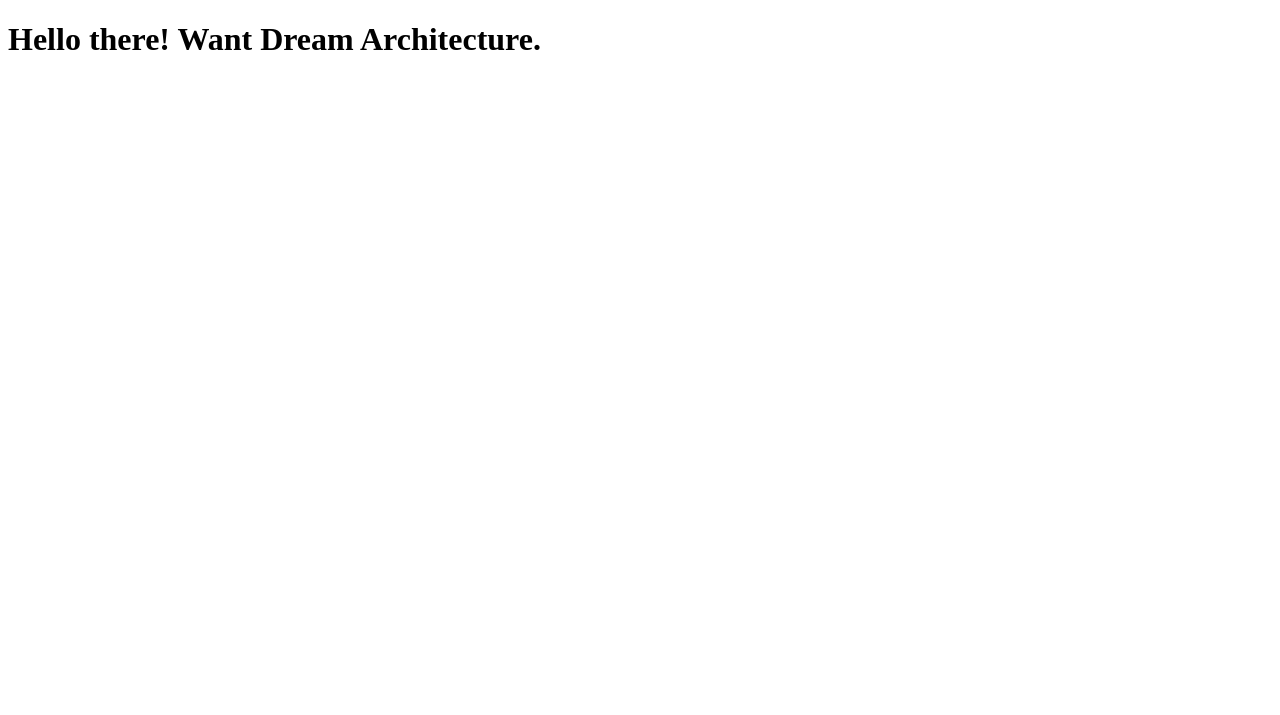
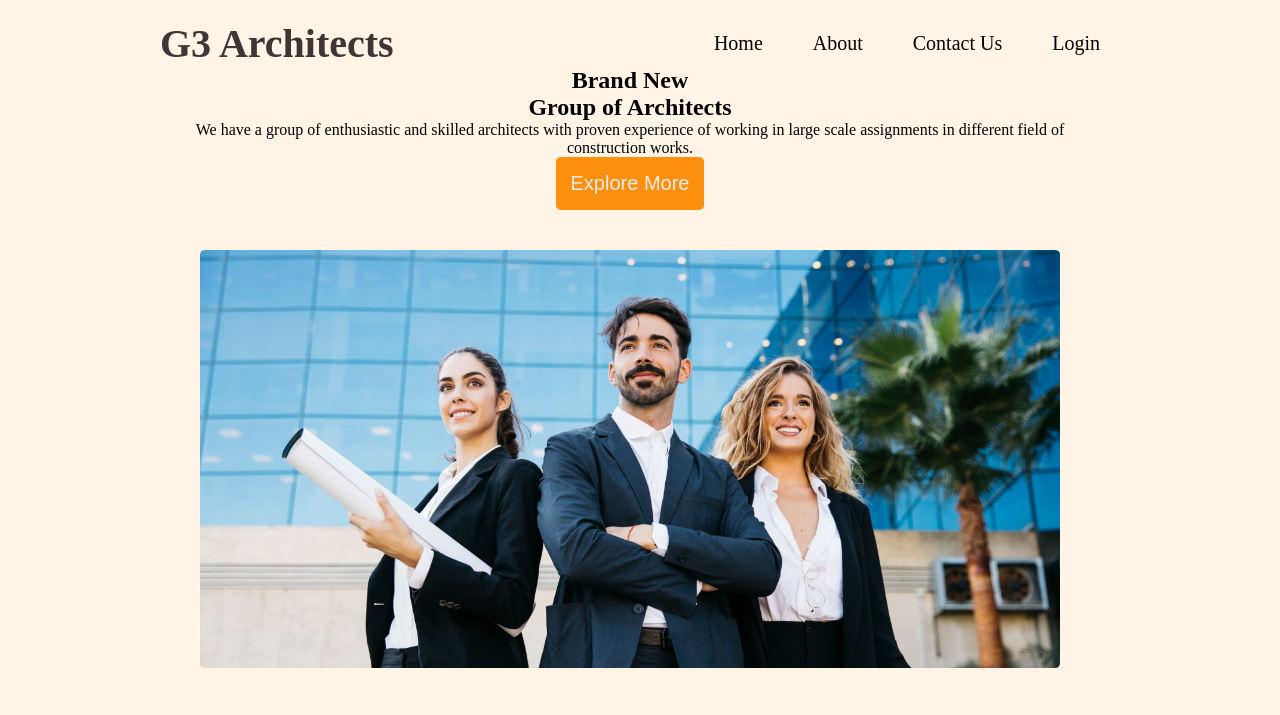
Before and after one commit to TufailAhmedir/g3-architects, a plain HTML site: page index.html in a window 1280 px wide. Drawn offline with Linux system fonts and the light colour scheme.

Commit message:
second commit

```diff
--- a/index.html
+++ b/index.html
@@ -5,8 +5,36 @@
     <meta http-equiv="X-UA-Compatible" content="IE=edge">
     <meta name="viewport" content="width=device-width, initial-scale=1.0">
     <title>g3-architects</title>
+    <link rel="stylesheet" href="style.css">
 </head>
 <body>
-    <h1>Hello there! Want Dream Architecture.</h1>
+    <header class="container">
+        <section class="nav-section">
+            <div class="logo">
+                <h3>G3 Architects</h3>
+            </div>
+            <div>
+                <ul>
+                    <li class="menu">Home</li>
+                    <li class="menu">About</li>
+                    <li class="menu">Contact Us</li>
+                    <li class="menu">Login</li>
+                </ul>
+            </div>
+        </section>
+        <section class="banner">
+            <div class="banner-text">
+                <h1>Brand New <br> Group of Architects</h1>
+                <p>We have a group of enthusiastic and skilled architects with proven experience of working in large scale assignments in different field of construction works. </p>
+                <button class="btn-primary">
+                    Explore More
+                </button>
+            </div>
+            <div class="banner-image">
+                <img src="./images/banner.png" alt="">
+            </div>
+        </section>
+    </header>
+
 </body>
 </html>
--- /dev/null
+++ b/style.css
@@ -0,0 +1,61 @@
+*{
+    box-sizing: border-box;
+    margin: 0;
+    padding: 0;
+}
+/* Common styles */
+
+/* header section styles */
+.container{
+    background-color: #FF900E1A;
+    width: 100vw;
+    height: 100vh;
+    padding: 20px 180px 20px 160px;
+}
+/* nav-section styles started */
+.nav-section{
+    display: flex;
+    justify-content:space-between;
+    align-items: center;
+
+}
+.logo>h3{
+    font-size: 40px;
+    font-weight: 800;
+    color: #3f3535;
+
+}
+
+.menu{
+    display: flex;
+    float: left;
+    text-justify: auto;
+    margin-left: 50px;
+    font-size: 20px;
+    text-align:justify;
+}
+/* nav-section styles ended */
+
+/* banner-section styles started */
+.banner{
+    text-align: center;
+}
+.btn-primary{
+    background-color: #FF900E;
+    color: #f1ecec;
+    font-size: 20px;
+    border: none;
+    border-radius: 5px;
+    padding: 15px;
+}
+.banner-image>img{
+    /* height:100%; */
+    width:100%;
+    padding: 40px;
+    padding-bottom: 40px;
+    /* object-fit: cover; */
+    /* object-position: center; */
+}
+/* banner-section styles ended */
+
+/* header section styles ended */
```
